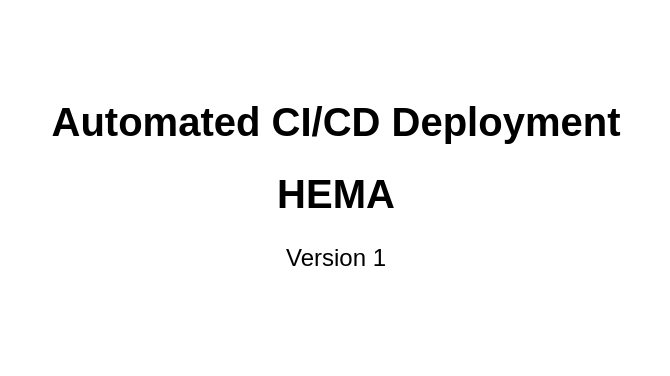
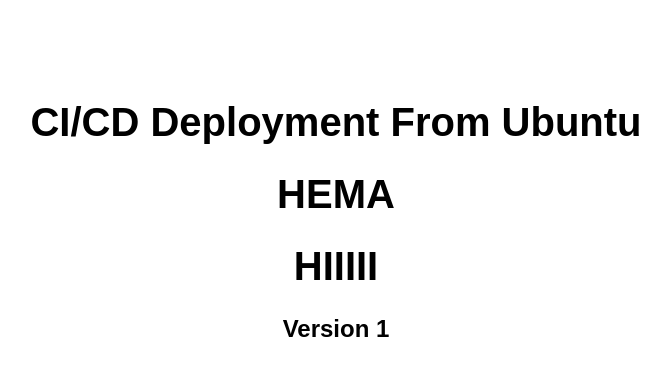
Before and after one commit to Hemalatharames/jenkins-cicd-project, a plain HTML site: page index.html in a window 1280 px wide. Shown: the whole page, without its empty margins (304-974 px from the left). Drawn offline with Linux system fonts and the light colour scheme.

Commit message:
Update website from Ubuntu

```diff
--- a/index.html
+++ b/index.html
@@ -7,8 +7,9 @@
 
 <body>
 
-    <h1>Automated CI/CD Deployment</h1>
+    <h1>CI/CD Deployment From Ubuntu</h1>
     <h1>HEMA</h1>
+    <h1>HIIIII<h1>
     <p>Version 1</p>
 
 </body>
```
